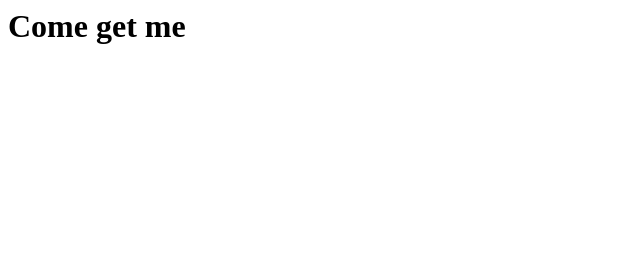
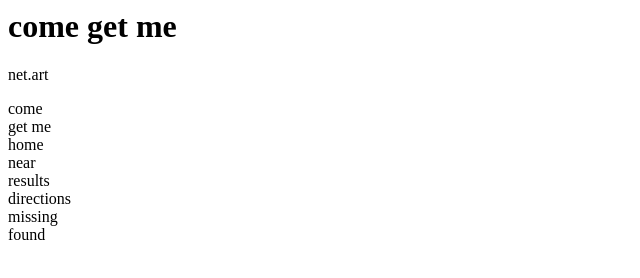
Before and after one commit to ayousef5/art151-firstproject, a plain HTML site: page index.html in a window 1280 px wide. Shown: the whole page, without its empty margins (0-640 px from the left). Drawn offline with Linux system fonts and the light colour scheme.

Commit message:
( ◕ ◞ ◕ ) auto commit

```diff
--- a/index.html
+++ b/index.html
@@ -1 +1,14 @@
-<h1>Come get me </h1>
+<h1>come get me</h1>
+
+<p>net.art</p>
+
+<p>
+  come<br>
+  get me<br>
+  home<br>
+  near<br>
+  results<br>
+  directions<br>
+  missing<br>
+  found
+</p>
```
